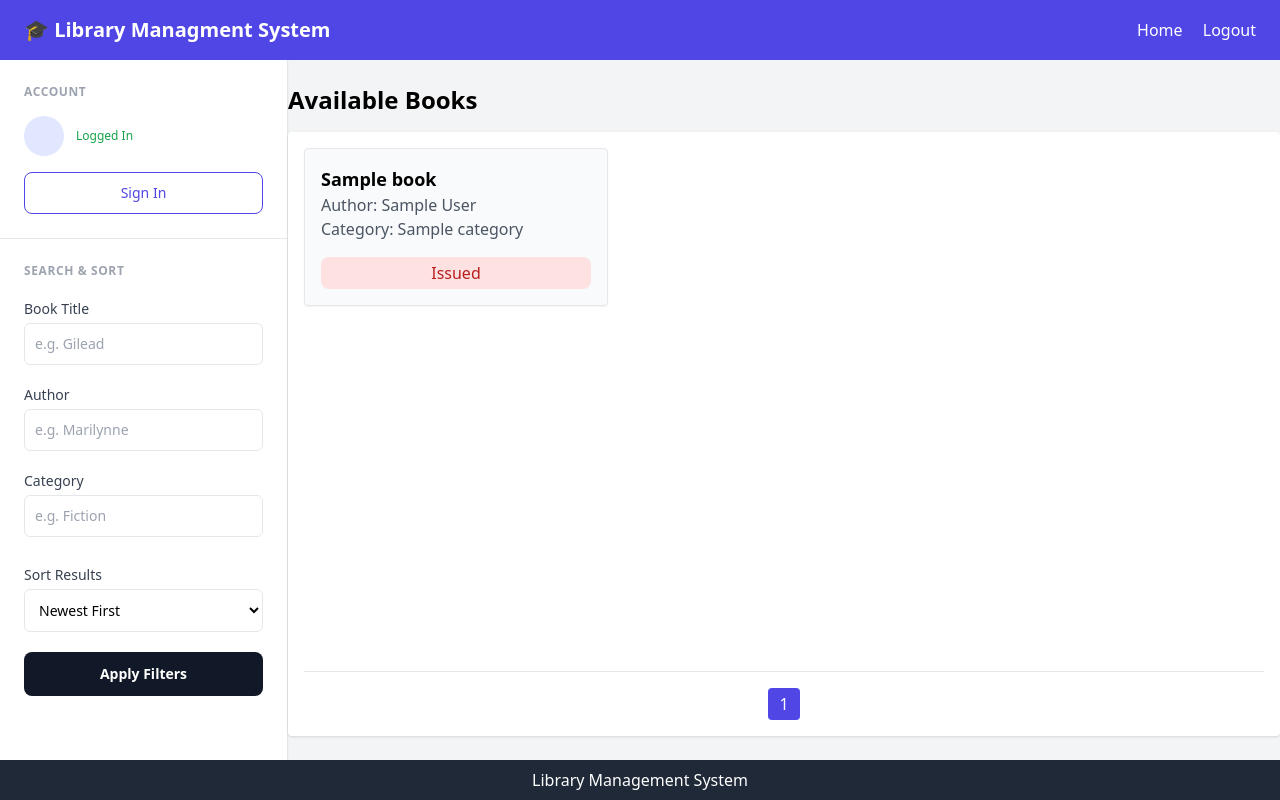
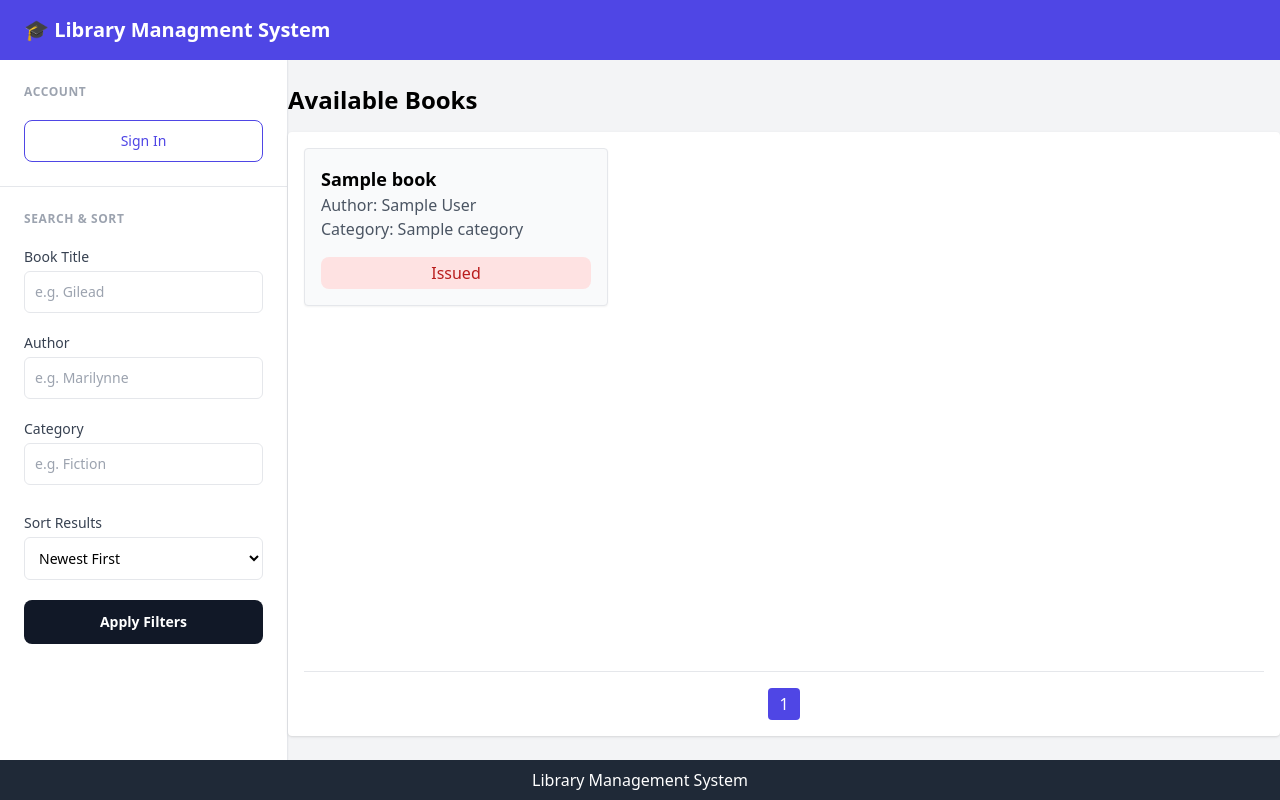
Before and after one commit to Parth10Empiric/Library_Manageent_System, a Django app: template templates/home.html in a window 1280 px wide. Run offline with Django 3.2, Linux system fonts and the light colour scheme; the template is opened without the code that fills it: most values are stand-ins (such as "Sample title", 1, 10 or a date in 2020); some libraries are stand-ins or nearby versions.

Commit message:
fix navigation bar and logout

```diff
--- a/library_management_system/urls.py
+++ b/library_management_system/urls.py
@@ -26,5 +26,6 @@ urlpatterns = [
     path('admindash/', views.admin_dashbord_view, name="admindash" ),
     path('book_req/<int:book_id>/', views.request_issue, name='request_issue'),
     path('admindash/manage/', include("issue.urls")),
+    path('logout/', views.logout_view, name="logout"),
 
 ]
--- a/templates/home.html
+++ b/templates/home.html
@@ -11,13 +11,20 @@
       <aside class="w-72 bg-white border-r shadow-sm flex flex-col shrink-0 overflow-y-auto">
         <!-- 1. Account Section -->
         <div class="p-6 border-b">
-          <h3 class="text-xs font-bold text-gray-400 uppercase tracking-wider mb-4">Account</h3>
+          {% if user.is_authenticated %}
+          <h3 class="text-xs font-bold text-gray-400 uppercase tracking-wider mb-6">Account</h3>
+          {% else %}
+          <h3 class="text-xs font-bold text-gray-400 uppercase tracking-wider mb-1">Account</h3>
+          {% endif %}
+
           <div class="flex items-center gap-3 mb-4">
+            {% if user.is_authenticated %}
             <div class="w-10 h-10 rounded-full bg-indigo-100 flex items-center justify-center text-indigo-700 font-bold">{{ user.username.0 }}</div>
             <div>
               <p class="text-sm font-bold text-gray-800">{{ user.username }}</p>
               <p class="text-xs text-green-600 font-medium">Logged In</p>
             </div>
+            {% endif %}
           </div>
           {% if user.is_authenticated %}
           {% if user.is_staff %}
@@ -37,7 +44,8 @@
           <!-- Search by Title -->
           <div>
             <label class="block text-sm font-medium text-gray-700 mb-1">Book Title</label>
-            <input type="text" name="s_title" placeholder="e.g. Gilead" class="w-full border-gray-200 border p-2.5 rounded-md text-sm focus:ring-2 focus:ring-indigo-500 focus:outline-none" />
+            <input type="text" name="s_title" placeholder="e.g. Gilead" class="search_book w-full border-gray-200 border p-2.5 rounded-md text-sm focus:ring-2 focus:ring-indigo-500 focus:outline-none" />
+            <ul class="search-result"></ul>
           </div>
 
           <!-- Search by Author -->
--- a/templates/navbar.html
+++ b/templates/navbar.html
@@ -1,7 +1,13 @@
 <nav class="bg-indigo-600 text-white px-6 py-4 flex justify-between items-center">
     <h1 class="text-xl font-bold">🎓 Library Managment System</h1>
     <div class="space-x-4">
+        {% if user.is_staff %}
+        <a href="{% url 'admindash' %}" class="hover:underline">Dashbord</a>
+        {% elif user.is_authenticated %}
         <a href="{% url 'home' %}" class="hover:underline">Home</a>
-        <a href="#" class="hover:underline">Logout</a>
+        {% endif %}
+        {% if user.is_authenticated %}
+        <a href="{% url 'logout' %}" class="hover:underline">Logout</a>
+        {% endif %}
     </div>
 </nav>
```
Also changed, not shown: account/views.py (+20 -4 lines), templates/auth/login.html (+17 -17 lines).
